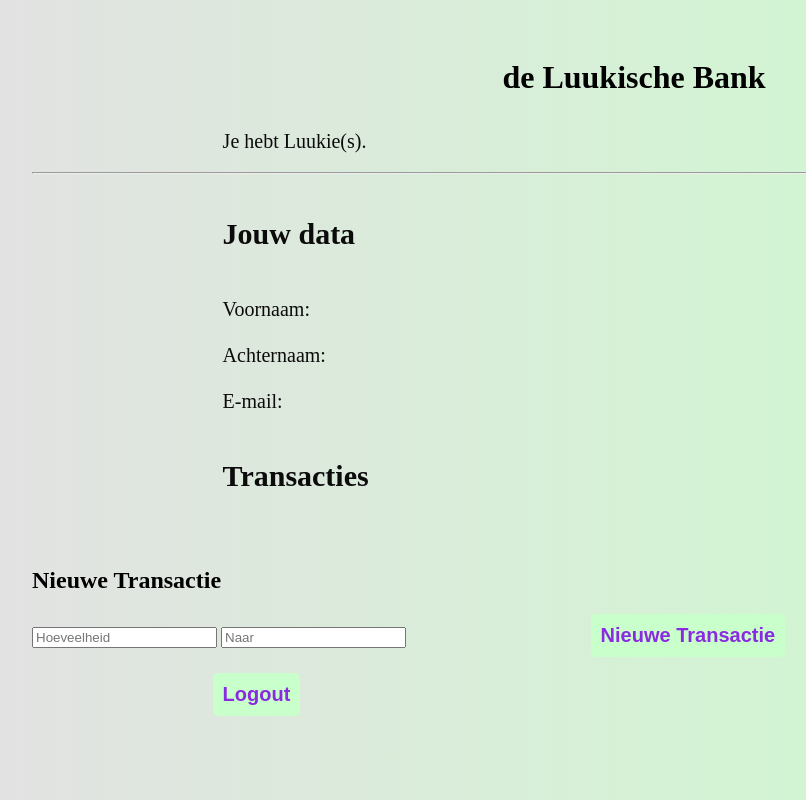
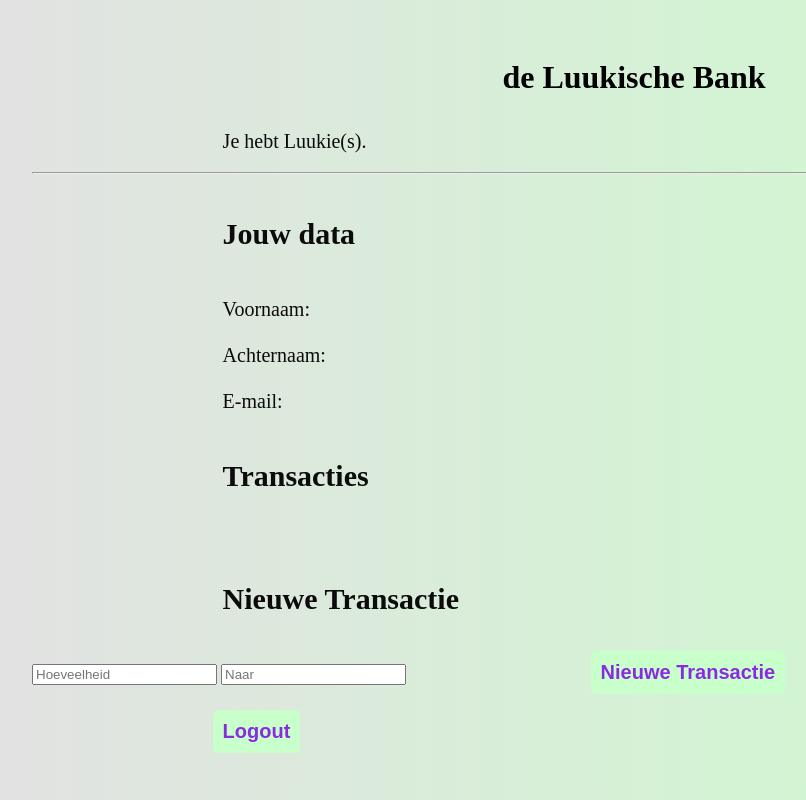
Before and after one commit to Lucas-alt395/lucas-alt395.github.io, a plain HTML site: page lb/homepage.html in a window 1280 px wide. Shown: the whole page, without its empty margins (6-812 px from the left). Drawn offline with Linux system fonts and the light colour scheme; no server answers.

Commit message:
Update homepage.html

```diff
--- a/lb/homepage.html
+++ b/lb/homepage.html
@@ -69,7 +69,7 @@
     <div><h2>Transacties</h2></div>
     <div id="loggedUserTransactions"></div>
 
-    <h2>Nieuwe Transactie</h2>
+    <div><h2>Nieuwe Transactie</h2></div>
 <form id="newTransactionForm">
   <input type="number" id="transAmount" placeholder="Hoeveelheid" required>
   <input type="text" id="transDesc" placeholder="Naar" required>
```
